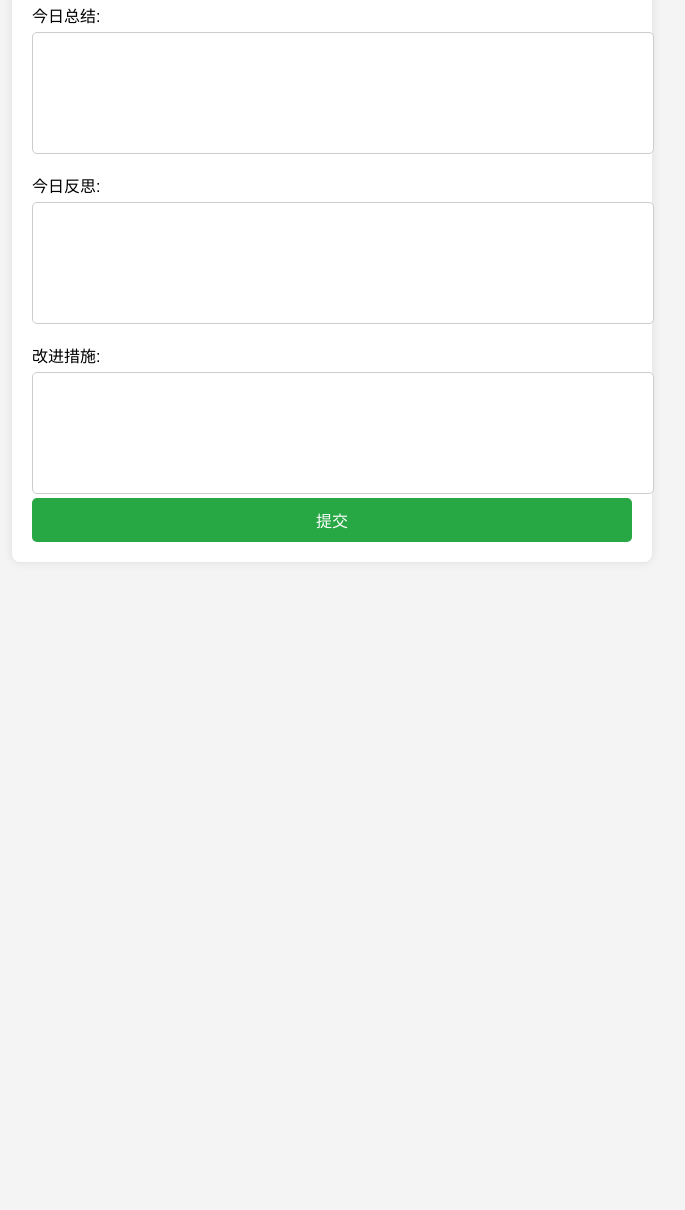
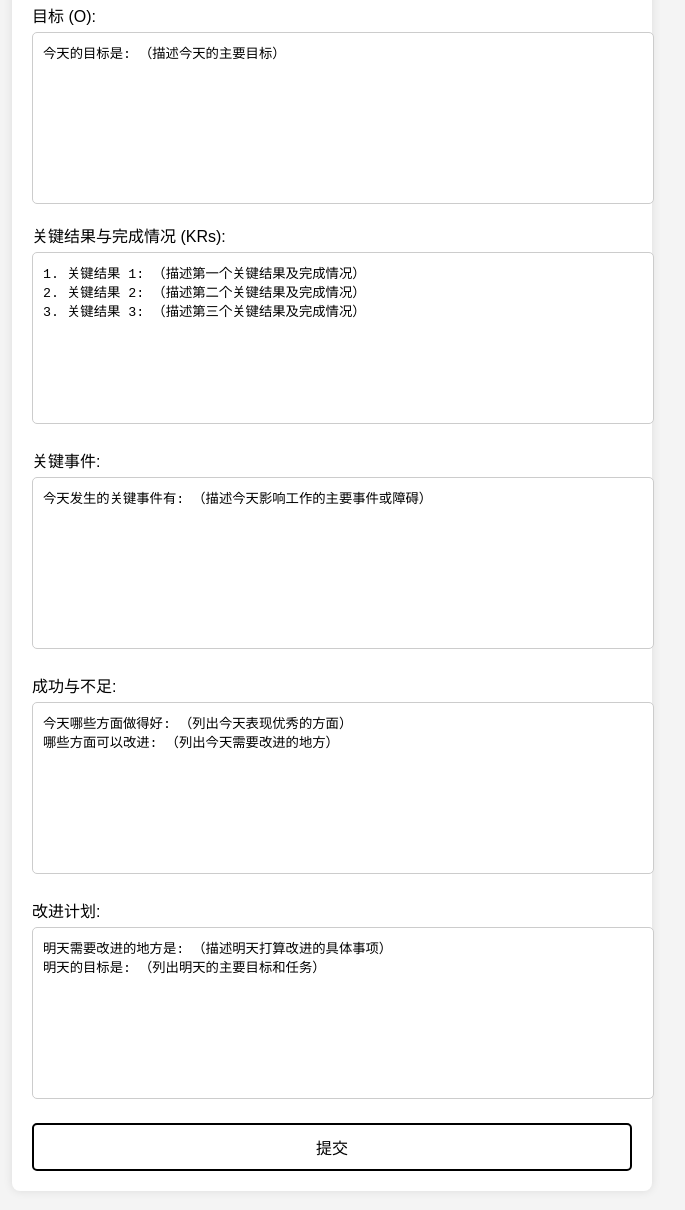
Before and after one commit to sdddxsd/-, a plain HTML site: page index.html in a window 1280 px wide. Shown: the part 126-1336 px from the top of the page, without its empty margins (308-993 px from the left). Before the commit the page ends 800 px from the top, so only its background shows below. Drawn offline with Linux system fonts and the light colour scheme.

Commit message:
Update index.html

```diff
--- a/index.html
+++ b/index.html
@@ -28,7 +28,7 @@
         }
         textarea {
             width: 100%;
-            height: 100px;
+            height: 150px;
             padding: 10px;
             border-radius: 5px;
             border: 1px solid #ccc;
@@ -38,15 +38,20 @@
             display: block;
             width: 100%;
             padding: 10px;
-            background-color: #28a745;
-            color: #fff;
-            border: none;
+            background-color: #fff;
+            color: #000;
+            border: 2px solid #000;
             border-radius: 5px;
             font-size: 16px;
             cursor: pointer;
+            transition: background-color 0.3s ease, color 0.3s ease;
         }
         button:hover {
-            background-color: #218838;
+            background-color: #000;
+            color: #fff;
+        }
+        .section {
+            margin-bottom: 20px;
         }
     </style>
 </head>
@@ -54,14 +59,42 @@
     <div class="container">
         <h1>每日复盘打卡</h1>
         <form id="dailyCheckInForm">
-            <label for="summary">今日总结:</label>
-            <textarea id="summary" required></textarea>
+            <!-- OKR部分 -->
+            <div class="section">
+                <label for="okrObjective">目标 (O):</label>
+                <textarea id="okrObjective" required>今天的目标是: （描述今天的主要目标）</textarea>
 
-            <label for="reflection">今日反思:</label>
-            <textarea id="reflection" required></textarea>
+                <label for="okrKeyResults">关键结果与完成情况 (KRs):</label>
+                <textarea id="okrKeyResults" required>
+1. 关键结果 1: （描述第一个关键结果及完成情况）
+2. 关键结果 2: （描述第二个关键结果及完成情况）
+3. 关键结果 3: （描述第三个关键结果及完成情况）
+                </textarea>
+            </div>
 
-            <label for="improvement">改进措施:</label>
-            <textarea id="improvement" required></textarea>
+            <!-- 关键事件 -->
+            <div class="section">
+                <label for="events">关键事件:</label>
+                <textarea id="events" required>今天发生的关键事件有: （描述今天影响工作的主要事件或障碍）</textarea>
+            </div>
+
+            <!-- 成功与不足 -->
+            <div class="section">
+                <label for="success">成功与不足:</label>
+                <textarea id="success" required>
+今天哪些方面做得好: （列出今天表现优秀的方面）
+哪些方面可以改进: （列出今天需要改进的地方）
+                </textarea>
+            </div>
+
+            <!-- 改进计划 -->
+            <div class="section">
+                <label for="improvements">改进计划:</label>
+                <textarea id="improvements" required>
+明天需要改进的地方是: （描述明天打算改进的具体事项）
+明天的目标是: （列出明天的主要目标和任务）
+                </textarea>
+            </div>
 
             <button type="submit">提交</button>
         </form>
@@ -71,19 +104,22 @@
         document.getElementById('dailyCheckInForm').addEventListener('submit', function(event) {
             event.preventDefault();
 
-            const summary = document.getElementById('summary').value;
-            const reflection = document.getElementById('reflection').value;
-            const improvement = document.getElementById('improvement').value;
+            const okrObjective = document.getElementById('okrObjective').value;
+            const okrKeyResults = document.getElementById('okrKeyResults').value;
+            const events = document.getElementById('events').value;
+            const success = document.getElementById('success').value;
+            const improvements = document.getElementById('improvements').value;
 
-            const data = `今日总结: ${summary}\n今日反思: ${reflection}\n改进措施: ${improvement}`;
+            const dataToSubmit = `
+                目标 (O): ${okrObjective}
+                关键结果与完成情况 (KRs): ${okrKeyResults}
 
-            const shortcutURL = `shortcuts://run-shortcut?name=%E4%BB%8A%E6%97%A5%E5%A4%8D%E7%9B%98&input=text&text=${encodeURIComponent(data)}`;
+                关键事件: ${events}
+                成功与不足: ${success}
+                改进计划: ${improvements}
+            `;
 
-            // For debugging: Log the URL to the console
-            console.log('Generated URL:', shortcutURL);
-
-            // For debugging: Display the URL in an alert box
-            alert('Generated URL: ' + shortcutURL);
+            const shortcutURL = `shortcuts://run-shortcut?name=%E4%BB%8A%E6%97%A5%E5%A4%8D%E7%9B%98&input=text&text=${encodeURIComponent(dataToSubmit)}`;
 
             window.location.href = shortcutURL;
         });
```
